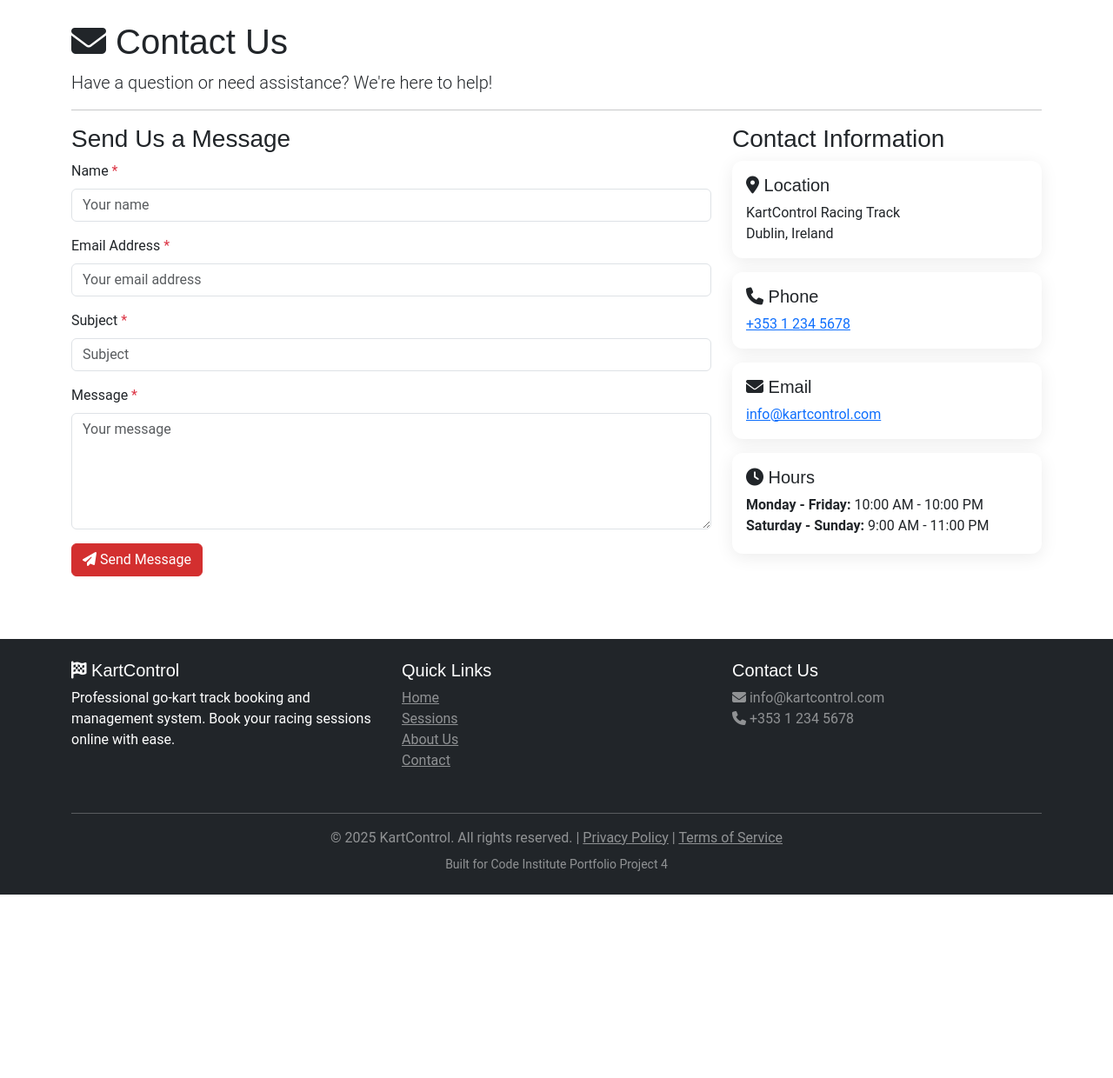
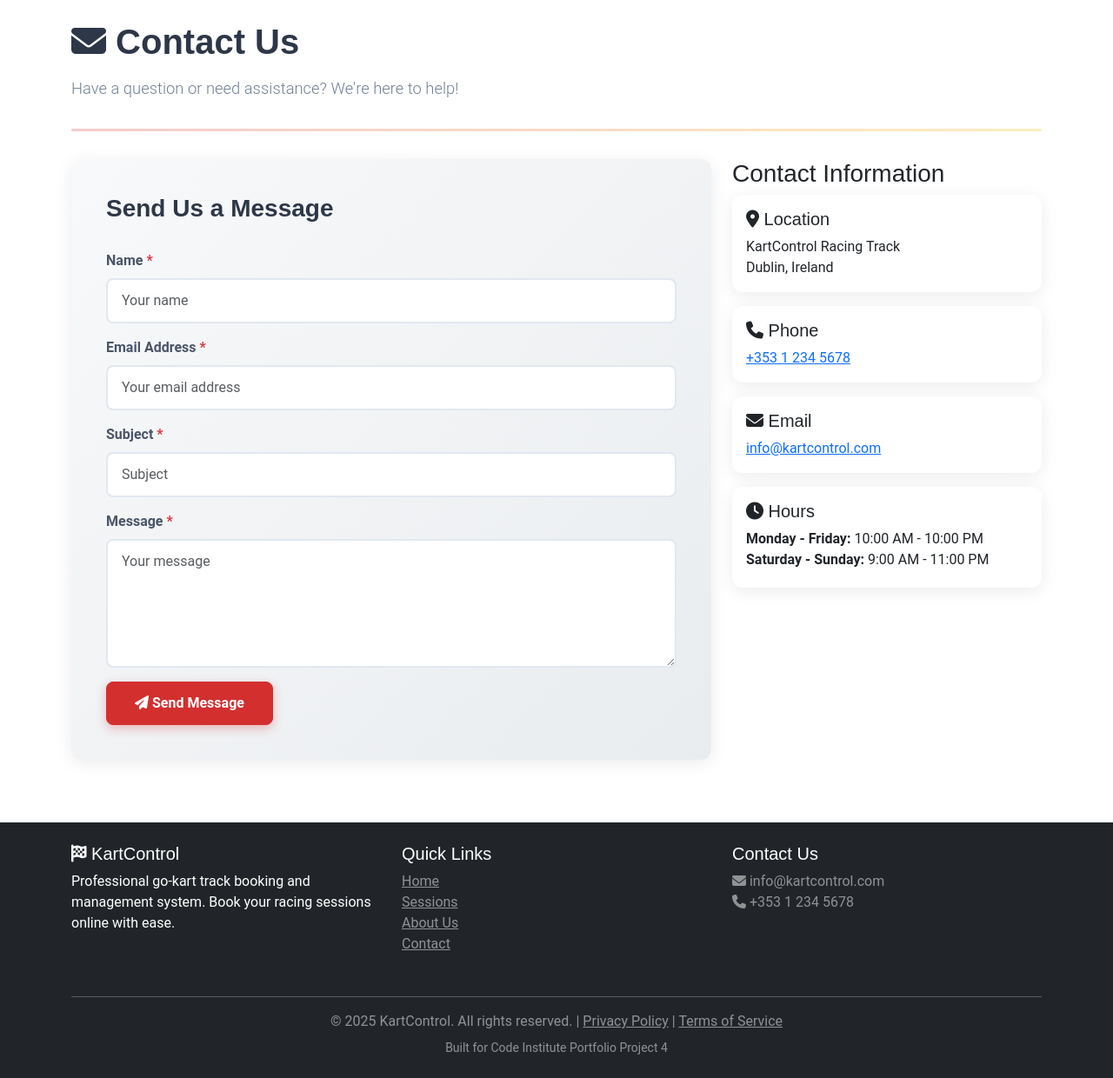
Before and after one commit to antfildes10/Project-4, a Django app: page /contact/ in a window 1280 px wide. Shown: the part 62-1302 px from the top of the page at 87% size. Before the commit the page ends 1091 px from the top, so only its background shows below. Run offline with Django 5.2, Linux system fonts and the light colour scheme.

Commit message:
style(contact): enhance form section with modern design
- Add contact-page wrapper and gradient HR divider
- Add gradient background to form section
- Add contact-form-section class for scoped styling
- Improve form input styling with better borders
- Add hover and focus states for form fields
- Enhance button with shadow and lift effect
- Improve typography throughout
- Add smooth transitions for interactions

🤖 Generated with [Claude Code](https://claude.com/claude-code)

Co-Authored-By: Claude <noreply@anthropic.com>

```diff
--- a/static/css/style.css
+++ b/static/css/style.css
@@ -441,3 +441,79 @@ textarea:focus {
 .session-types-section .fa-check {
   margin-right: 0.5rem;
 }
+
+/* Contact Page Styling */
+.contact-page h1 {
+  font-weight: 700;
+  color: #2d3748;
+  margin-bottom: 1rem;
+}
+
+.contact-page .lead {
+  color: #718096;
+  font-size: 1.15rem;
+}
+
+.contact-page hr {
+  border: 0;
+  height: 3px;
+  background: linear-gradient(90deg, var(--racing-red) 0%, var(--signal-yellow) 100%);
+  margin: 2rem 0;
+  border-radius: 2px;
+}
+
+/* Contact Form Section */
+.contact-form-section {
+  background: linear-gradient(135deg, #f8f9fa 0%, #e9ecef 100%);
+  padding: 2.5rem;
+  border-radius: 12px;
+  box-shadow: 0 4px 20px rgba(0, 0, 0, 0.08);
+}
+
+.contact-form-section h2 {
+  color: #2d3748;
+  font-weight: 700;
+  margin-bottom: 2rem;
+}
+
+.contact-form-section .form-label {
+  font-weight: 600;
+  color: #4a5568;
+  margin-bottom: 0.5rem;
+}
+
+.contact-form-section .form-control,
+.contact-form-section textarea {
+  border: 2px solid #e2e8f0;
+  border-radius: 8px;
+  padding: 0.75rem 1rem;
+  transition: all 0.3s ease;
+  font-size: 1rem;
+}
+
+.contact-form-section .form-control:hover,
+.contact-form-section textarea:hover {
+  border-color: #cbd5e0;
+}
+
+.contact-form-section .form-control:focus,
+.contact-form-section textarea:focus {
+  border-color: var(--racing-red);
+  box-shadow: 0 0 0 3px rgba(211, 47, 47, 0.1);
+}
+
+.contact-form-section .btn {
+  padding: 0.75rem 2rem;
+  font-weight: 600;
+  border-radius: 8px;
+  transition: all 0.3s ease;
+}
+
+.contact-form-section .btn-primary {
+  box-shadow: 0 4px 12px rgba(211, 47, 47, 0.3);
+}
+
+.contact-form-section .btn-primary:hover {
+  transform: translateY(-2px);
+  box-shadow: 0 6px 16px rgba(211, 47, 47, 0.4);
+}
--- a/templates/core/contact.html
+++ b/templates/core/contact.html
@@ -6,6 +6,7 @@
 {% endblock %}
 
 {% block content %}
+  <div class="contact-page">
     <div class="row">
       <div class="col-12">
         <h1>
@@ -21,7 +22,7 @@
     <div class="row">
       <!-- Contact Form -->
       <div class="col-md-8">
-      <section aria-labelledby="contact-form-heading">
+        <section class="contact-form-section" aria-labelledby="contact-form-heading">
         <h2 id="contact-form-heading" class="h3">
           Send Us a Message
         </h2>
@@ -145,5 +146,6 @@
       </section>
       </div>
     </div>
+  </div>
 
 {% endblock %}
```
Lines whose indentation alone changed are shown as unchanged.
